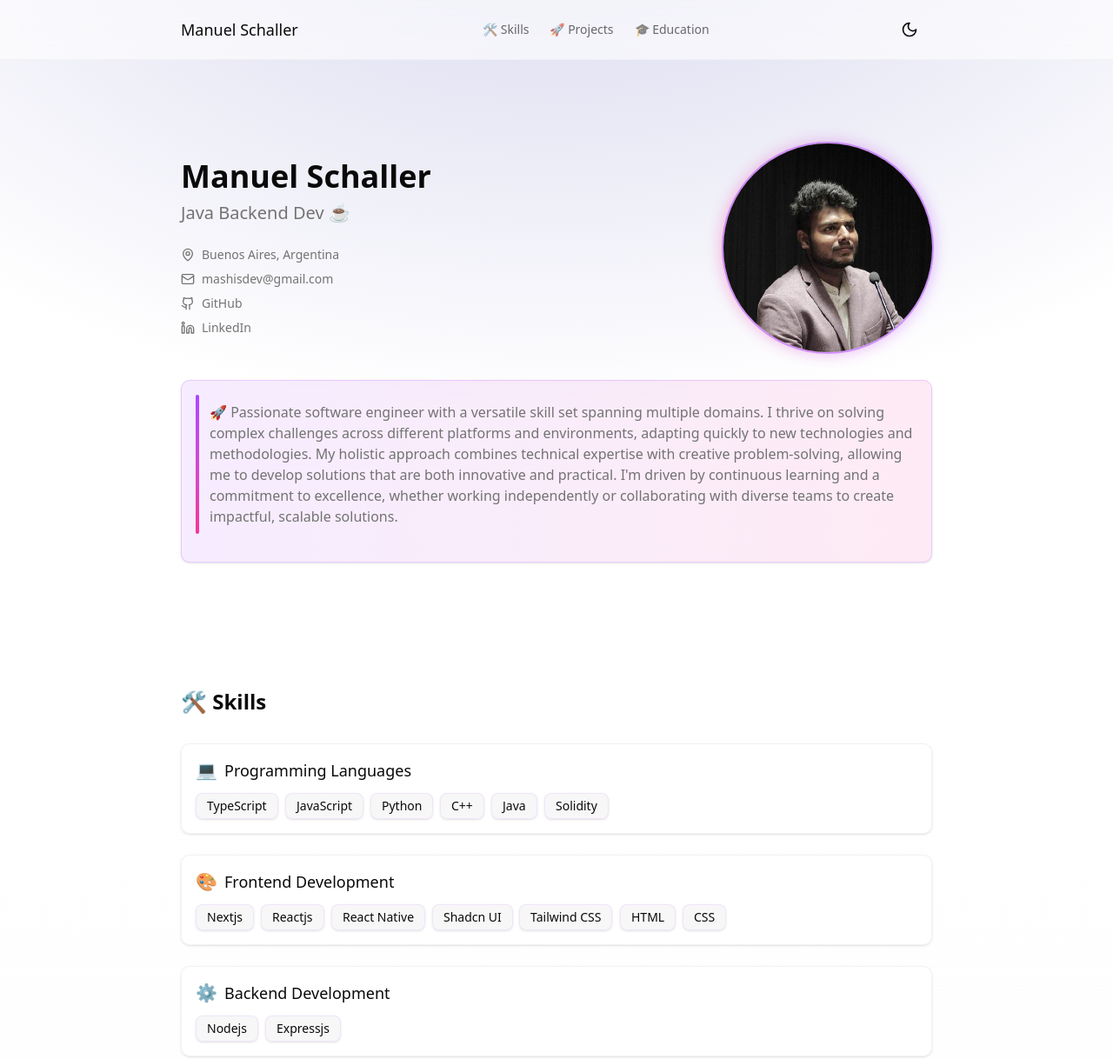
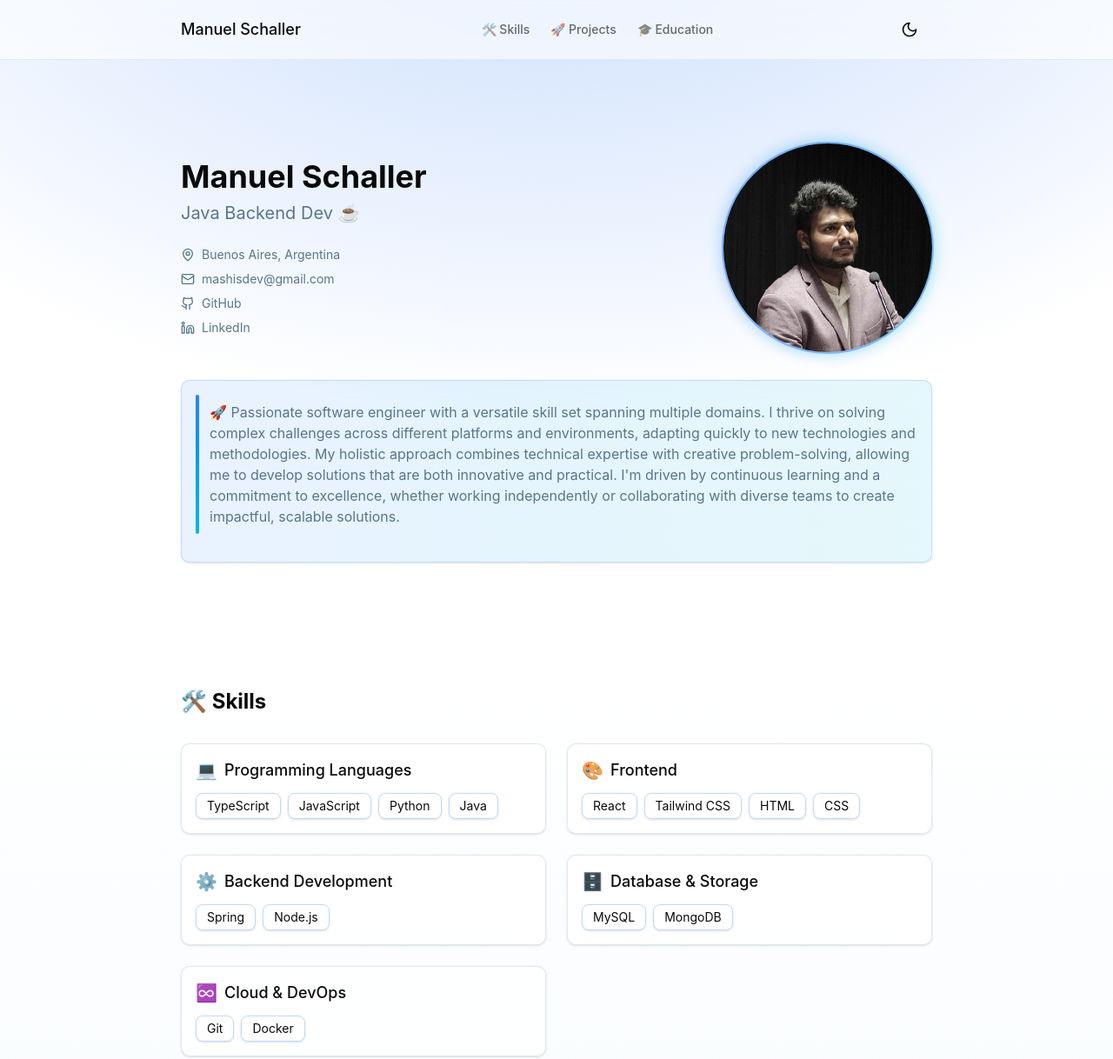
Before and after one commit to mashisdev/mashisdev.github.io, an Astro site: page / in a window 1280 px wide. Shown: the top 1218 px of the page at 87% size. Built offline with nearby package versions, Linux system fonts and the light colour scheme; Astro itself is replaced by a stand-in of ours.

Commit message:
New color palette and SkillsSection changed, emojis pending :D

```diff
--- a/src/components/HeroSection.tsx
+++ b/src/components/HeroSection.tsx
@@ -106,11 +106,11 @@ export default function HeroSection() {
             whileTap={{ scale: 0.95 }}
           >
             <div className="relative">
-              <div className="absolute -inset-1 bg-gradient-to-r from-pink-500 to-purple-500 rounded-full blur opacity-30 group-hover:opacity-100 transition duration-1000 group-hover:duration-200"></div>
+              <div className="absolute -inset-1 bg-gradient-to-r from-blue-500 to-cyan-500 rounded-full blur opacity-30 group-hover:opacity-100 transition duration-1000 group-hover:duration-200"></div>
               <img
                 src="/profile.jpg"
                 alt="Profile"
-                className="w-48 md:w-60 rounded-full relative ring-2 ring-purple-500/50"
+                className="w-48 md:w-60 rounded-full relative ring-2 ring-blue-500/50"
                 style={{ objectFit: "cover" }}
               />
             </div>
@@ -118,9 +118,9 @@ export default function HeroSection() {
         </motion.div>
 
         <MotionWrapper>
-          <div className="bg-gradient-to-r from-purple-500/10 to-pink-500/10 backdrop-blur-sm backdrop-filter p-4 rounded-lg border border-purple-500/20 dark:border-purple-500/10 shadow-sm">
+          <div className="bg-gradient-to-r from-blue-500/10 to-cyan-500/10 backdrop-blur-sm backdrop-filter p-4 rounded-lg border border-blue-500/20 dark:border-blue-500/10 shadow-sm">
             <p className="text-muted-foreground pl-4 py-2 mb-4 relative">
-              <span className="absolute left-0 top-0 h-full w-1 bg-gradient-to-b from-purple-500 to-pink-500 rounded-full"></span>
+              <span className="absolute left-0 top-0 h-full w-1 bg-gradient-to-b from-blue-500 to-cyan-500 rounded-full"></span>
               🚀 Passionate software engineer with a versatile skill set
               spanning multiple domains. I thrive on solving complex challenges
               across different platforms and environments, adapting quickly to
--- a/src/components/ProjectsSection.tsx
+++ b/src/components/ProjectsSection.tsx
@@ -32,7 +32,7 @@ export default function ProjectsSection() {
                   </CardTitle>
                 </CardHeader>
                 <CardContent className="flex-grow">
-                  <ul className="list-disc ml-4 space-y-1 text-sm group-hover:space-y-2 transition-all duration-300">
+                  <ul className="list-disc ml-4 space-y-1 text-sm transition-all duration-300">
                     {project.description.map((desc, i) => (
                       <motion.li
                         key={i}
--- a/src/components/SkillsSection.tsx
+++ b/src/components/SkillsSection.tsx
@@ -16,7 +16,7 @@ function SkillTag({ skill, index }: { skill: string; index: number }) {
         delay: 0.05 * index,
       }}
       whileHover={{ scale: 1.05, y: -2 }}
-      className="px-3 py-1 bg-muted/80 backdrop-blur-sm rounded-md text-sm border border-purple-500/10 shadow-sm"
+      className="px-3 py-1 rounded-md text-sm border border-blue-500/30 shadow-sm"
     >
       {skill}
     </motion.div>
@@ -58,7 +58,7 @@ export default function SkillsSection() {
         </MotionWrapper>
 
         <motion.div
-          className="space-y-6"
+          className="grid grid-cols-1 md:grid-cols-2 gap-6"
           variants={containerVariants}
           initial="hidden"
           whileInView="visible"
@@ -80,7 +80,7 @@ export default function SkillsSection() {
           <motion.div variants={skillCategoryVariants}>
             <GlassCard className="p-4">
               <h3 className="text-lg font-medium mb-3 text-center md:text-left flex items-center">
-                <span className="mr-2 text-xl">🎨</span> Frontend Development
+                <span className="mr-2 text-xl">🎨</span> Frontend
               </h3>
               <div className="flex flex-wrap gap-2 justify-center md:justify-start">
                 {skills.frontendDevelopment.map((skill, index) => (
@@ -119,7 +119,7 @@ export default function SkillsSection() {
           <motion.div variants={skillCategoryVariants}>
             <GlassCard className="p-4">
               <h3 className="text-lg font-medium mb-3 text-center md:text-left flex items-center">
-                <span className="mr-2 text-xl">☁️</span> Cloud & DevOps
+                <span className="mr-2 text-xl">♾️</span> Cloud & DevOps
               </h3>
               <div className="flex flex-wrap gap-2 justify-center md:justify-start">
                 {skills.cloudAndDevOps.map((skill, index) => (
@@ -129,7 +129,7 @@ export default function SkillsSection() {
             </GlassCard>
           </motion.div>
 
-          <motion.div variants={skillCategoryVariants}>
+          {/* <motion.div variants={skillCategoryVariants}>
             <GlassCard className="p-4">
               <h3 className="text-lg font-medium mb-3 text-center md:text-left flex items-center">
                 <span className="mr-2 text-xl">🧰</span> Tools & Services
@@ -140,7 +140,7 @@ export default function SkillsSection() {
                 ))}
               </div>
             </GlassCard>
-          </motion.div>
+          </motion.div> */}
         </motion.div>
       </div>
     </section>
--- a/src/layouts/Layout.astro
+++ b/src/layouts/Layout.astro
@@ -6,7 +6,7 @@ interface Props {
   description?: string;
 }
 
-const { title = "Rishikesh S - Portfolio", description = "My Portfolio" } =
+const { title = "Mashisdev - Portfolio", description = "My Portfolio" } =
   Astro.props;
 ---
 
@@ -27,10 +27,10 @@ const { title = "Rishikesh S - Portfolio", description = "My Portfolio" } =
     />
   </head>
   <body
-    class="min-h-screen bg-background font-sans antialiased selection:bg-purple-500/20 selection:text-purple-500"
+    class="min-h-screen bg-background font-sans antialiased selection:bg-blue-500/20 selection:text-blue-500"
   >
     <div
-      class="fixed inset-0 -z-10 h-full w-full bg-background bg-[radial-gradient(ellipse_80%_80%_at_50%_-20%,rgba(120,119,198,0.3),rgba(255,255,255,0))]"
+      class="fixed inset-0 -z-10 h-full w-full bg-background bg-[radial-gradient(ellipse_80%_80%_at_50%_-20%,rgba(66,135,245,0.3),rgba(255,255,255,0))]"
     >
     </div>
     <slot />
--- a/src/lib/data.ts
+++ b/src/lib/data.ts
@@ -5,24 +5,6 @@ export const personalInfo = {
   github: "https://github.com/mashisdev",
   linkedin: "https://www.linkedin.com/in/manuel-schaller/",
 };
-
-export const workExperience = [
-  {
-    company: "Chatbyte GmbH",
-    location: "Remote",
-    position: "Software Engineer",
-    period: "Mar 2024 - Present",
-    achievements: [
-      "Designed and implemented business logic for AWS Lambdas using the Serverless Framework, forming the backbone of the application's functionality and ensuring seamless backend operations.",
-      "Built a comprehensive admin panel for managing content, user data, and analytics.",
-      "Contributed to the development and integration of a scalable CMS for managing blog content and other platform data.",
-      "Reduced database costs by introducing materialized views, optimizing query performance and resource usage.",
-      "Drove the integration of a custom affiliate marketing system, enabling seamless tracking and reporting of referrals and user activities.",
-      "Integrated Text-to-Speech (TTS) services for enhanced user experiences, optimizing both frontend and backend systems.",
-      "Collaborated with cross-functional teams to deliver high-quality features, actively reviewing pull requests to ensure code quality, adherence to standards, and efficient implementation.",
-    ],
-  },
-];
 
 export const education = [
   {
@@ -51,40 +33,19 @@ export const education = [
   },
 ];
 export const skills = {
-  programmingLanguages: [
-    "TypeScript",
-    "JavaScript",
-    "Python",
-    "C++",
-    "Java",
-    "Solidity",
-  ],
-  frontendDevelopment: [
-    "Nextjs",
-    "Reactjs",
-    "React Native",
-    "Shadcn UI",
-    "Tailwind CSS",
-    "HTML",
-    "CSS",
-  ],
-  backendDevelopment: ["Nodejs", "Expressjs"],
-  databaseAndStorage: ["PostgreSQL", "Drizzle (ORM)"],
-  cloudAndDevOps: ["AWS"],
-  toolsAndServices: [
-    "Clerk (Auth)",
-    "Sanity (CMS)",
-    "Tinybird (analytics)",
-    "Zod",
-    "Sentry",
-    "Mixpanel",
-    "Trigger.dev",
-  ],
+  programmingLanguages: ["TypeScript", "JavaScript", "Python", "Java"],
+  frontendDevelopment: ["React", "Tailwind CSS", "HTML", "CSS"],
+  backendDevelopment: ["Spring", "Node.js"],
+  databaseAndStorage: ["MySQL", "MongoDB"],
+  cloudAndDevOps: ["Git", "Docker"],
+  // toolsAndServices: [
+  //   "Clerk (Auth)",
+  // ],
 };
 
 export const projects = [
   {
-    title: "Net Zero Carbon Emissions",
+    title: "Spring Security Templates",
     github: "https://github.com/rishikesh2003/Prodigi",
     description: [
       "WiFi-RTT: Developed indoor occupancy tracking for energy optimization.",
@@ -94,18 +55,9 @@ export const projects = [
       "Reward Integration: Built QR-based green points system to incentivize eco-friendly actions.",
     ],
   },
-  {
-    title: "Mental Aarog",
-    github: "https://github.com/rishikesh2003/mental-aarog",
-    description: [
-      "A holistic mental health app leveraging AI and blockchain for early detection and personalized solutions for depression.",
-      "Features include social media analysis (ML-based sentiment tracking), PHQ-9 assessments, smartwatch integration for sleep and activity data, guided meditation, and smart suggestions for food, travel, music, and movies.",
-      "Developed a rewards system using MAG crypto token on Ethereum, enabling user engagement through in-app incentives.",
-      "Secure storage implemented via web3.storage, IPFS, and FileCoin.",
-      "Built with React, Supabase, Node.js, Flask, and Solidity, showcasing seamless integration of health tech and blockchain.",
-    ],
-  },
 ];
+
+// Not used items
 
 export const awards = [
   {
@@ -158,3 +110,21 @@ export const awards = [
     position: "Most Impactful Hack",
   },
 ];
+
+export const workExperience = [
+  {
+    company: "Chatbyte GmbH",
+    location: "Remote",
+    position: "Software Engineer",
+    period: "Mar 2024 - Present",
+    achievements: [
+      "Designed and implemented business logic for AWS Lambdas using the Serverless Framework, forming the backbone of the application's functionality and ensuring seamless backend operations.",
+      "Built a comprehensive admin panel for managing content, user data, and analytics.",
+      "Contributed to the development and integration of a scalable CMS for managing blog content and other platform data.",
+      "Reduced database costs by introducing materialized views, optimizing query performance and resource usage.",
+      "Drove the integration of a custom affiliate marketing system, enabling seamless tracking and reporting of referrals and user activities.",
+      "Integrated Text-to-Speech (TTS) services for enhanced user experiences, optimizing both frontend and backend systems.",
+      "Collaborated with cross-functional teams to deliver high-quality features, actively reviewing pull requests to ensure code quality, adherence to standards, and efficient implementation.",
+    ],
+  },
+];
--- a/src/styles/global.css
+++ b/src/styles/global.css
@@ -5,71 +5,115 @@
 
 :root {
   --radius: 0.625rem;
-  --background: oklch(1 0 0);
-  --foreground: oklch(0.145 0 0);
-  --card: oklch(1 0 0);
-  --card-foreground: oklch(0.145 0 0);
-  --popover: oklch(1 0 0);
-  --popover-foreground: oklch(0.145 0 0);
-  --primary: oklch(0.205 0 0);
-  --primary-foreground: oklch(0.985 0 0);
-  --secondary: oklch(0.97 0 0);
-  --secondary-foreground: oklch(0.205 0 0);
-  --muted: oklch(0.97 0 0);
-  --muted-foreground: oklch(0.556 0 0);
-  --accent: oklch(0.97 0 0);
-  --accent-foreground: oklch(0.205 0 0);
-  --destructive: oklch(0.577 0.245 27.325);
-  --border: oklch(0.922 0 0);
-  --input: oklch(0.922 0 0);
-  --ring: oklch(0.708 0 0);
-  --chart-1: oklch(0.646 0.222 41.116);
-  --chart-2: oklch(0.6 0.118 184.704);
-  --chart-3: oklch(0.398 0.07 227.392);
-  --chart-4: oklch(0.828 0.189 84.429);
-  --chart-5: oklch(0.769 0.188 70.08);
-  --sidebar: oklch(0.985 0 0);
-  --sidebar-foreground: oklch(0.145 0 0);
-  --sidebar-primary: oklch(0.205 0 0);
-  --sidebar-primary-foreground: oklch(0.985 0 0);
-  --sidebar-accent: oklch(0.97 0 0);
-  --sidebar-accent-foreground: oklch(0.205 0 0);
-  --sidebar-border: oklch(0.922 0 0);
-  --sidebar-ring: oklch(0.708 0 0);
+  --background: oklch(1 0 0); /* Blanco puro */
+  --foreground: oklch(0.145 0 0); /* Negro casi puro */
+
+  --card: oklch(1 0 0); /* Blanco para la tarjeta */
+  --card-foreground: oklch(0.145 0 0); /* Negro para el texto de la tarjeta */
+
+  --popover: oklch(1 0 0); /* Blanco para el popover */
+  --popover-foreground: oklch(0.145 0 0); /* Negro para el texto del popover */
+
+  /* Colores primarios (azules más oscuros para el modo claro) */
+  --primary: oklch(0.3 0.1 250); /* Un azul oscuro */
+  --primary-foreground: oklch(0.985 0 0); /* Texto casi blanco */
+
+  /* Colores secundarios (azules más claros para el modo claro) */
+  --secondary: oklch(0.9 0.05 240); /* Un azul claro/grisáceo */
+  --secondary-foreground: oklch(0.2 0.05 250); /* Texto azul oscuro */
+
+  /* Colores muted (tonos de gris azulado para el modo claro) */
+  --muted: oklch(0.95 0.02 240); /* Gris muy claro con un toque azul */
+  --muted-foreground: oklch(0.55 0.05 240); /* Gris medio con un toque azul */
+
+  /* Colores accent (azules para resaltar en el modo claro) */
+  --accent: oklch(0.9 0.05 240); /* Similar al secundario para acento sutil */
+  --accent-foreground: oklch(0.2 0.05 250); /* Texto azul oscuro para acento */
+
+  /* Color destructivo (rojo, se mantiene para la advertencia) */
+  --destructive: oklch(0.577 0.245 27.325); /* Rojo original */
+
+  /* Bordes y anillos (azules suaves para el modo claro) */
+  --border: oklch(0.85 0.03 240); /* Borde gris azulado claro */
+  --input: oklch(0.85 0.03 240); /* Input gris azulado claro */
+  --ring: oklch(0.6 0.08 250); /* Anillo azul medio */
+
+  /* Colores de gráficos (una gama de azules/cianes) */
+  --chart-1: oklch(0.65 0.15 250); /* Azul */
+  --chart-2: oklch(0.6 0.1 200); /* Cian azulado */
+  --chart-3: oklch(0.4 0.08 270); /* Azul más profundo */
+  --chart-4: oklch(0.83 0.1 220); /* Azul claro */
+  --chart-5: oklch(0.77 0.12 260); /* Azul medio */
+
+  /* Sidebar (para el modo claro) */
+  --sidebar: oklch(0.985 0 0); /* Casi blanco */
+  --sidebar-foreground: oklch(0.145 0 0); /* Casi negro */
+  --sidebar-primary: oklch(0.3 0.1 250); /* Azul oscuro */
+  --sidebar-primary-foreground: oklch(0.985 0 0); /* Texto casi blanco */
+  --sidebar-accent: oklch(0.9 0.05 240); /* Azul claro/grisáceo */
+  --sidebar-accent-foreground: oklch(0.2 0.05 250); /* Texto azul oscuro */
+  --sidebar-border: oklch(0.85 0.03 240); /* Borde azul suave */
+  --sidebar-ring: oklch(0.6 0.08 250); /* Anillo azul medio */
 }
 
 .dark {
-  --background: oklch(0.145 0 0);
-  --foreground: oklch(0.985 0 0);
-  --card: oklch(0.205 0 0);
-  --card-foreground: oklch(0.985 0 0);
-  --popover: oklch(0.205 0 0);
-  --popover-foreground: oklch(0.985 0 0);
-  --primary: oklch(0.922 0 0);
-  --primary-foreground: oklch(0.205 0 0);
-  --secondary: oklch(0.269 0 0);
-  --secondary-foreground: oklch(0.985 0 0);
-  --muted: oklch(0.269 0 0);
-  --muted-foreground: oklch(0.708 0 0);
-  --accent: oklch(0.269 0 0);
-  --accent-foreground: oklch(0.985 0 0);
-  --destructive: oklch(0.704 0.191 22.216);
-  --border: oklch(1 0 0 / 10%);
-  --input: oklch(1 0 0 / 15%);
-  --ring: oklch(0.556 0 0);
-  --chart-1: oklch(0.488 0.243 264.376);
-  --chart-2: oklch(0.696 0.17 162.48);
-  --chart-3: oklch(0.769 0.188 70.08);
-  --chart-4: oklch(0.627 0.265 303.9);
-  --chart-5: oklch(0.645 0.246 16.439);
-  --sidebar: oklch(0.205 0 0);
-  --sidebar-foreground: oklch(0.985 0 0);
-  --sidebar-primary: oklch(0.488 0.243 264.376);
-  --sidebar-primary-foreground: oklch(0.985 0 0);
-  --sidebar-accent: oklch(0.269 0 0);
-  --sidebar-accent-foreground: oklch(0.985 0 0);
-  --sidebar-border: oklch(1 0 0 / 10%);
-  --sidebar-ring: oklch(0.556 0 0);
+  --background: oklch(0.12 0.01 240); /* Fondo azul muy oscuro */
+  --foreground: oklch(0.985 0 0); /* Texto casi blanco */
+
+  --card: oklch(0.18 0.02 240); /* Tarjeta azul oscuro ligeramente más claro */
+  --card-foreground: oklch(0.985 0 0); /* Texto casi blanco */
+
+  --popover: oklch(0.18 0.02 240); /* Popover azul oscuro */
+  --popover-foreground: oklch(0.985 0 0); /* Texto casi blanco */
+
+  /* Colores primarios (azules claros para el modo oscuro) */
+  --primary: oklch(0.85 0.08 240); /* Un azul claro */
+  --primary-foreground: oklch(0.15 0.01 240); /* Texto azul muy oscuro */
+
+  /* Colores secundarios (grises azulados para el modo oscuro) */
+  --secondary: oklch(0.25 0.02 240); /* Un gris azulado oscuro */
+  --secondary-foreground: oklch(
+    0.95 0.01 240
+  ); /* Texto casi blanco con toque azul */
+
+  /* Colores muted (tonos de gris azulado más claros para el modo oscuro) */
+  --muted: oklch(0.25 0.02 240); /* Gris azulado oscuro */
+  --muted-foreground: oklch(0.7 0.05 240); /* Gris medio azulado */
+
+  /* Colores accent (azules para resaltar en el modo oscuro) */
+  --accent: oklch(0.25 0.02 240); /* Similar al secundario para acento sutil */
+  --accent-foreground: oklch(
+    0.95 0.01 240
+  ); /* Texto casi blanco con toque azul */
+
+  /* Color destructivo (rojo, se mantiene) */
+  --destructive: oklch(0.704 0.191 22.216); /* Rojo original */
+
+  /* Bordes y anillos (azules más saturados para el modo oscuro) */
+  --border: oklch(0.2 0.02 240); /* Borde azul oscuro sutil */
+  --input: oklch(0.22 0.03 240); /* Input azul oscuro sutil */
+  --ring: oklch(0.55 0.06 240); /* Anillo azul medio */
+
+  /* Colores de gráficos (una gama de azules/cianes para el modo oscuro) */
+  --chart-1: oklch(0.48 0.15 250); /* Azul */
+  --chart-2: oklch(0.69 0.1 200); /* Cian azulado */
+  --chart-3: oklch(0.77 0.12 260); /* Azul medio */
+  --chart-4: oklch(0.62 0.18 270); /* Azul profundo */
+  --chart-5: oklch(0.64 0.16 230); /* Azul turquesa */
+
+  /* Sidebar (para el modo oscuro) */
+  --sidebar: oklch(0.18 0.02 240); /* Fondo azul oscuro para sidebar */
+  --sidebar-foreground: oklch(
+    0.95 0.01 240
+  ); /* Texto casi blanco con toque azul */
+  --sidebar-primary: oklch(0.48 0.15 250); /* Azul para elementos primarios */
+  --sidebar-primary-foreground: oklch(0.985 0 0); /* Texto casi blanco */
+  --sidebar-accent: oklch(0.25 0.02 240); /* Azul oscuro para acento */
+  --sidebar-accent-foreground: oklch(
+    0.95 0.01 240
+  ); /* Texto casi blanco con toque azul */
+  --sidebar-border: oklch(0.2 0.02 240); /* Borde azul oscuro sutil */
+  --sidebar-ring: oklch(0.55 0.06 240); /* Anillo azul medio */
 }
 
 @theme inline {
```
Also changed, not shown: package.json (+19 -19 lines).
